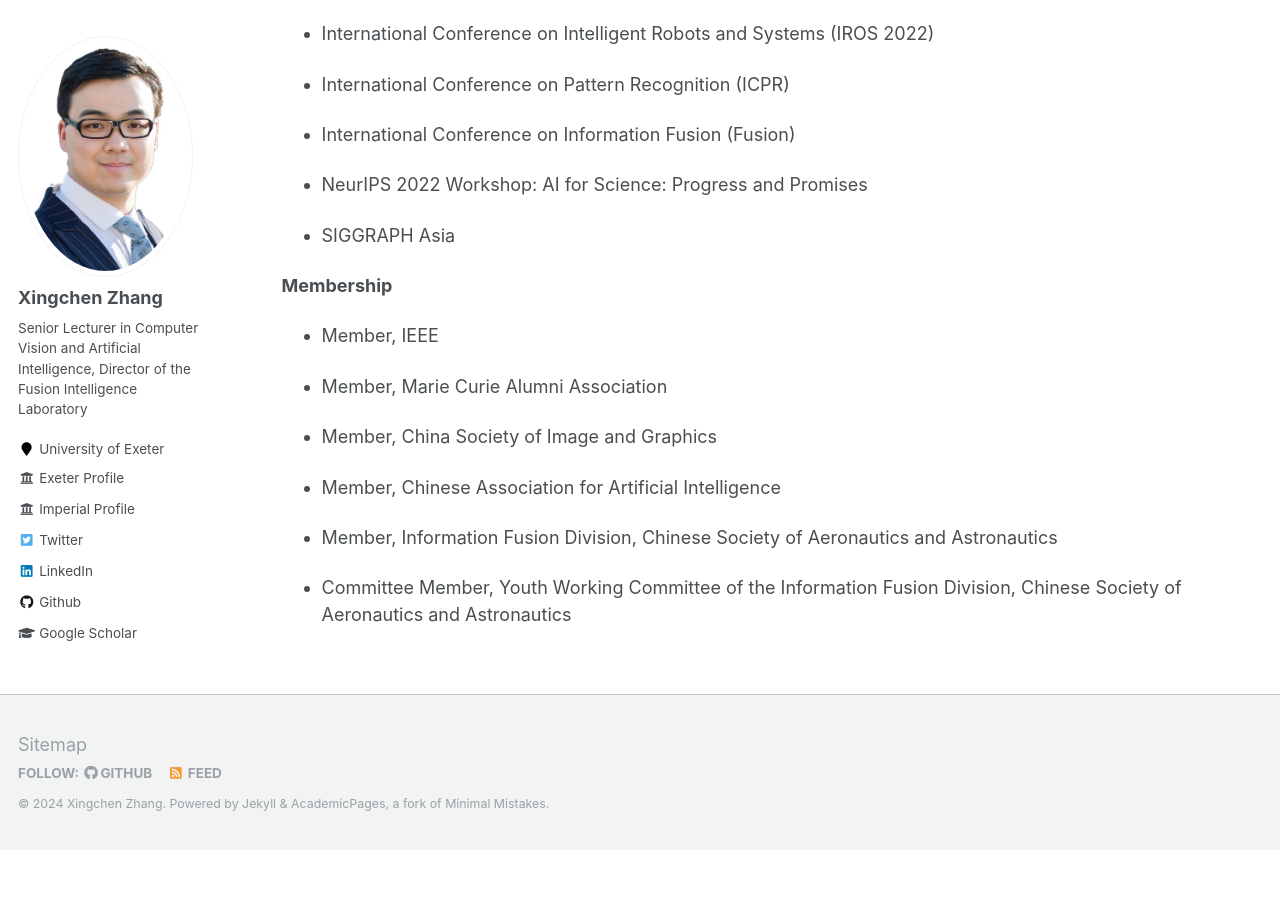
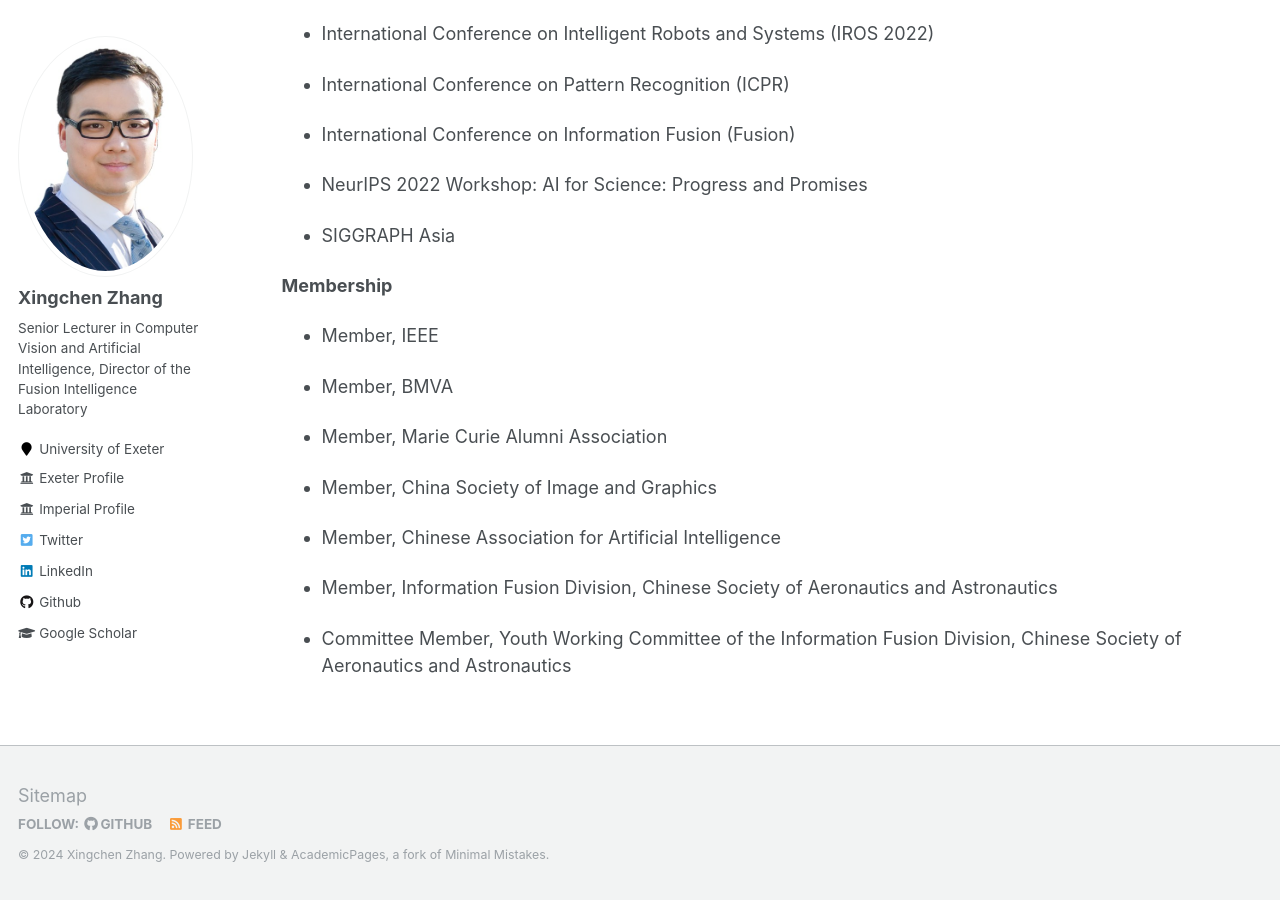
Before and after one commit to xingchenzhang/xingchenzhang.github.io, a Jekyll site: the page built from _pages/service.md, in a window 1280 px wide and 900 px high, scrolled down 2507 px. Built offline with Jekyll 4.4.1, drawn with Linux system fonts in a browser that asks for light colours; before the commit the page ends 3357 px from its top, so only the background shows below that.

Commit message:
add BMVA member

```diff
--- a/_pages/service.md
+++ b/_pages/service.md
@@ -118,6 +118,8 @@ author_profile: true
 
 - Member, IEEE
 
+- Member, BMVA
+
 - Member, Marie Curie Alumni Association
 
 - Member, China Society of Image and Graphics
```
